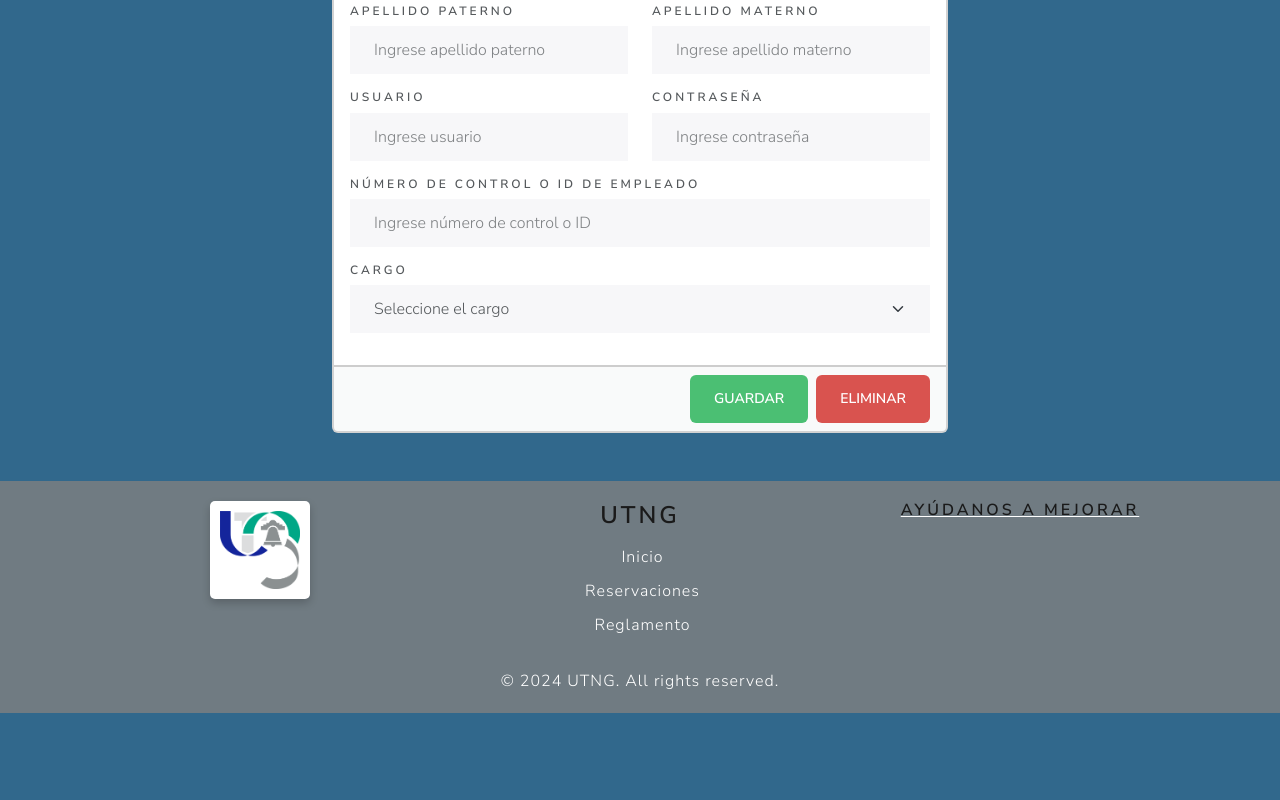
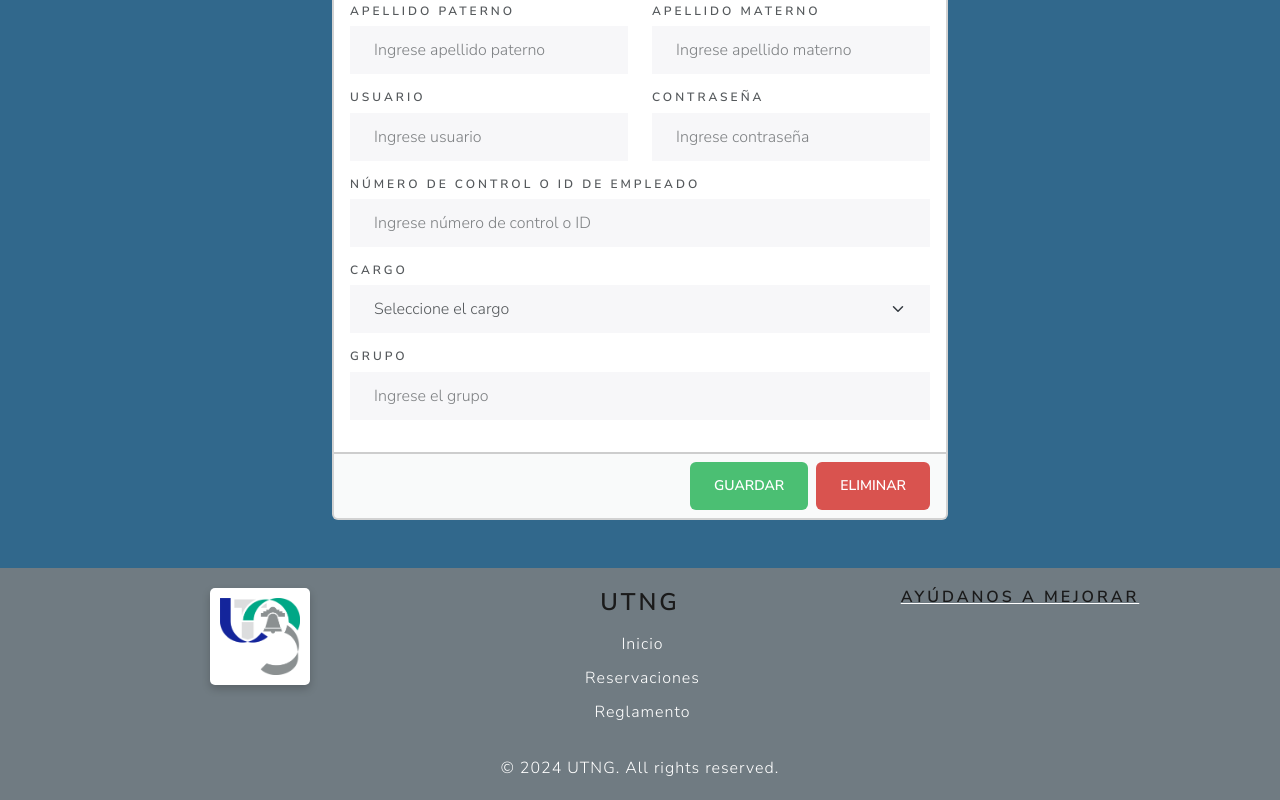
Before and after one commit to ControlActividades/control-actividades, an Angular app in the folder client/: page /registros in a window 1280 px wide. Shown: the part 795-1595 px from the top of the page. Before the commit the page ends 1508 px from the top, so only its background shows below. Built offline with nearby package versions, Linux system fonts and the light colour scheme.

Commit message:
Actualizacion de un input

```diff
--- a/client/src/app/components/registros/registros.component.html
+++ b/client/src/app/components/registros/registros.component.html
@@ -87,6 +87,11 @@
                                 <option value="alumno">Alumnado</option>
                             </select>
                         </div>
+                        <!--Nuevo input para el grupo-->
+                        <div class="mb-3">
+                            <label for="grupo" class="form-label">Grupo</label>
+                            <input type="text" class="form-control" id="grupo" placeholder="Ingrese el grupo">
+                        </div>
                     </form>
                 </div>
                 <div class="card-footer d-flex justify-content-end">
```
